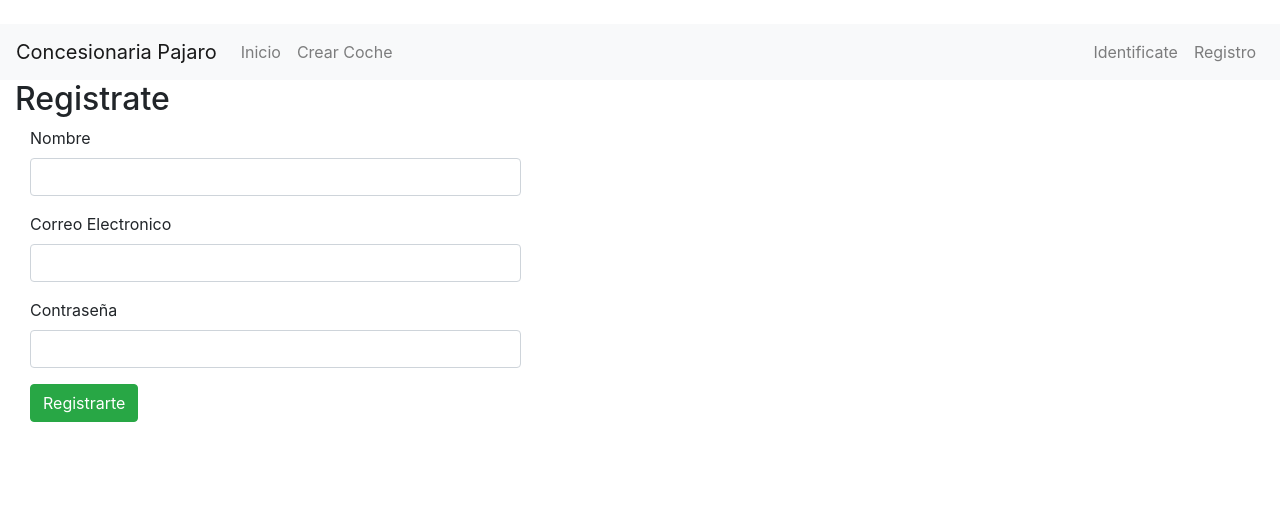
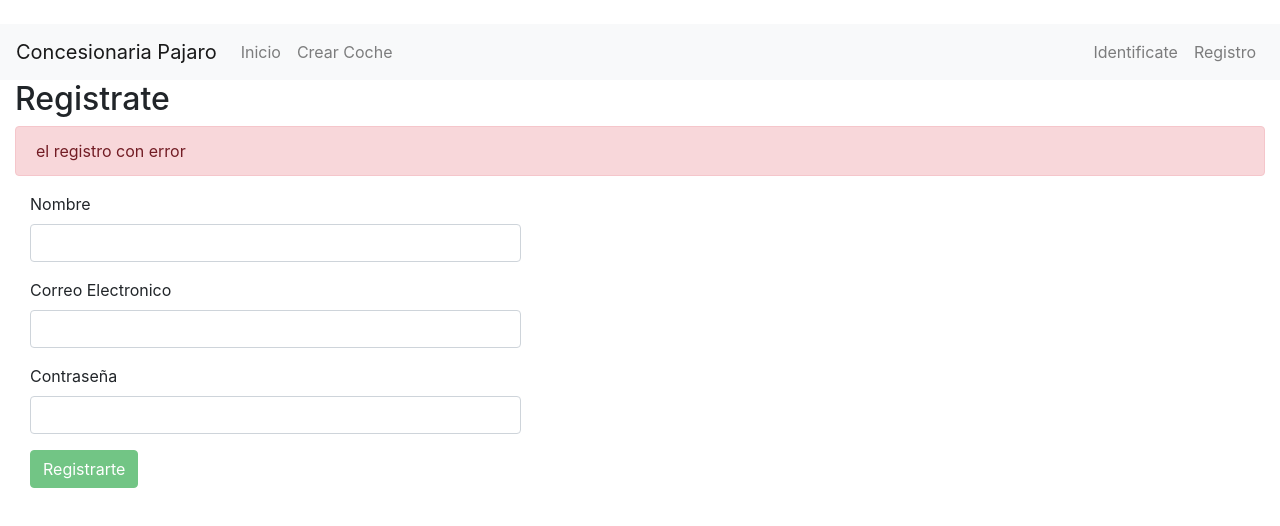
Before and after one commit to charlymrtn/client-angular, an Angular app: page /registro in a window 1280 px wide. Shown: the top 526 px of the page. Built offline with nearby package versions, Linux system fonts and the light colour scheme.

Commit message:
registro completo

```diff
--- a/src/app/components/register/register.component.html
+++ b/src/app/components/register/register.component.html
@@ -1,6 +1,15 @@
 <div class="col-md-12">
   <h2>{{title}}</h2>
-  <form #registerFrom="ngForm" (ngSubmit)="onSubmit()" class="col-md-5">
+
+  <div class="alert alert-success" *ngIf="status == 'correct'">
+    el registro se ha completado correctamente, <a [routerLink]="['/login']">identificate aqui</a>
+  </div>
+
+  <div class="alert alert-danger" *ngIf="status != 'correct'">
+    el registro con error
+  </div>
+
+  <form #registerForm="ngForm" (ngSubmit)="onSubmit(registerForm)" class="col-md-5">
     <p>
       <label for="name">Nombre</label>
       <input type="text" class="form-control" name="name" #name="ngModel" [(ngModel)]="user.name" required>
@@ -11,7 +20,7 @@
 
     <p>
       <label for="email">Correo Electronico</label>
-      <input type="email" class="form-control" name="email" #email="ngModel" [(ngModel)]="user.email" required>
+      <input type="email" pattern="[a-z0-9._%+-]+@[a-z0-9.-]+\.[a-z]{2,4}$" class="form-control" name="email" #email="ngModel" [(ngModel)]="user.email" required>
       <span *ngIf="!email.valid && email.touched">
         El correo es obligatorio
       </span>
@@ -25,6 +34,6 @@
       </span>
     </p>
 
-    <input type="submit" name="" value="Registrarte" class="btn btn-success">
+    <input type="submit" name="" value="Registrarte" class="btn btn-success" [disabled]="registerForm.form.invalid">
   </form>
 </div>
--- a/src/app/components/register/register.component.ts
+++ b/src/app/components/register/register.component.ts
@@ -28,7 +28,7 @@ export class RegisterComponent implements OnInit{
     console.log('Register component cargado correctamente');
   }
 
-  onSubmit(){
+  onSubmit(form){
     console.log(this.user);
     // console.log(this._userService.pruebas());
     this._userService.register(this.user).subscribe(
@@ -36,12 +36,13 @@ export class RegisterComponent implements OnInit{
         if(response.status == 'correct'){
             this.status = response.status;
             this.user = new User(1,'ROLE_USER','','','');
-
+            form.reset();
         }else{
           this.status = 'error';
         }
       },
       error => {
+        this.status = 'error';
         console.log(<any>error);
       }
   );
```
